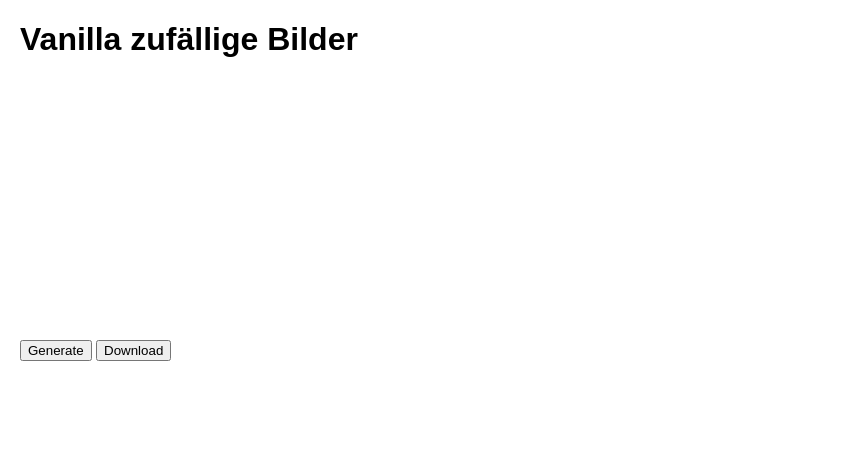
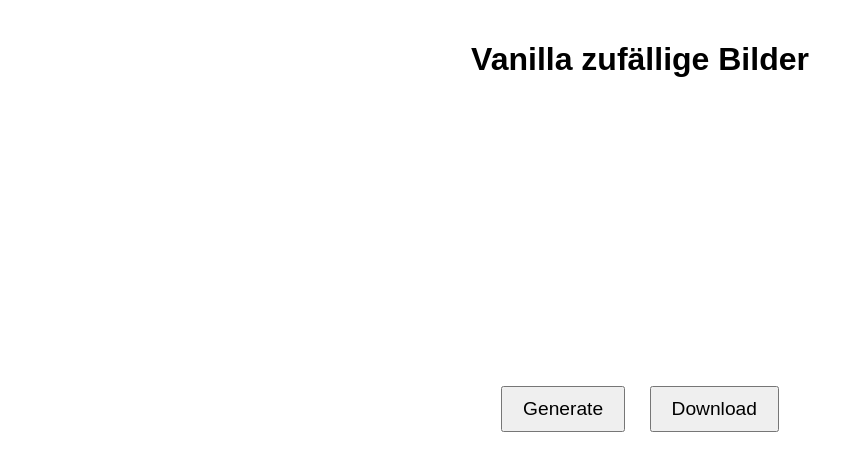
Before and after one commit to cepheicephei/random-album-art-gen, a plain HTML site: page index.html in a window 1280 px wide. Shown: the whole page, without its empty margins (0-852 px from the left). Drawn offline with Linux system fonts and the light colour scheme.

Commit message:
change html to centered

```diff
--- a/index.html
+++ b/index.html
@@ -1,16 +1,30 @@
 <!DOCTYPE html>
 <html lang="en">
 <head>
-    <meta charset="UTF-8" />
+    <meta charset="UTF-8"/>
     <title>Vanilla zufällige Bilder</title>
     <style>
         body {
             font-family: sans-serif;
             margin: 20px;
+            display: flex;
+            flex-direction: column;
+            align-items: center;
+        }
+
+        h1 {
+            text-align: center;
         }
 
         #finalCanvas {
             border: none;
+            margin-bottom: 20px;
+        }
+
+        button {
+            font-size: 1.2em;
+            padding: 10px 20px;
+            margin: 10px;
         }
 
         /* The larger hidden canvas is not displayed */
@@ -24,11 +38,12 @@
 
 <!-- The final, visible 256×256 canvas -->
 <canvas id="finalCanvas" width="256" height="256"></canvas>
-<br>
 
 <!-- Buttons to generate and download -->
-<button id="generateBtn">Generate</button>
-<button id="downloadBtn">Download</button>
+<div>
+    <button id="generateBtn">Generate</button>
+    <button id="downloadBtn">Download</button>
+</div>
 
 <!-- Hidden, larger canvas -->
 <canvas id="hiddenCanvas"></canvas>
```
